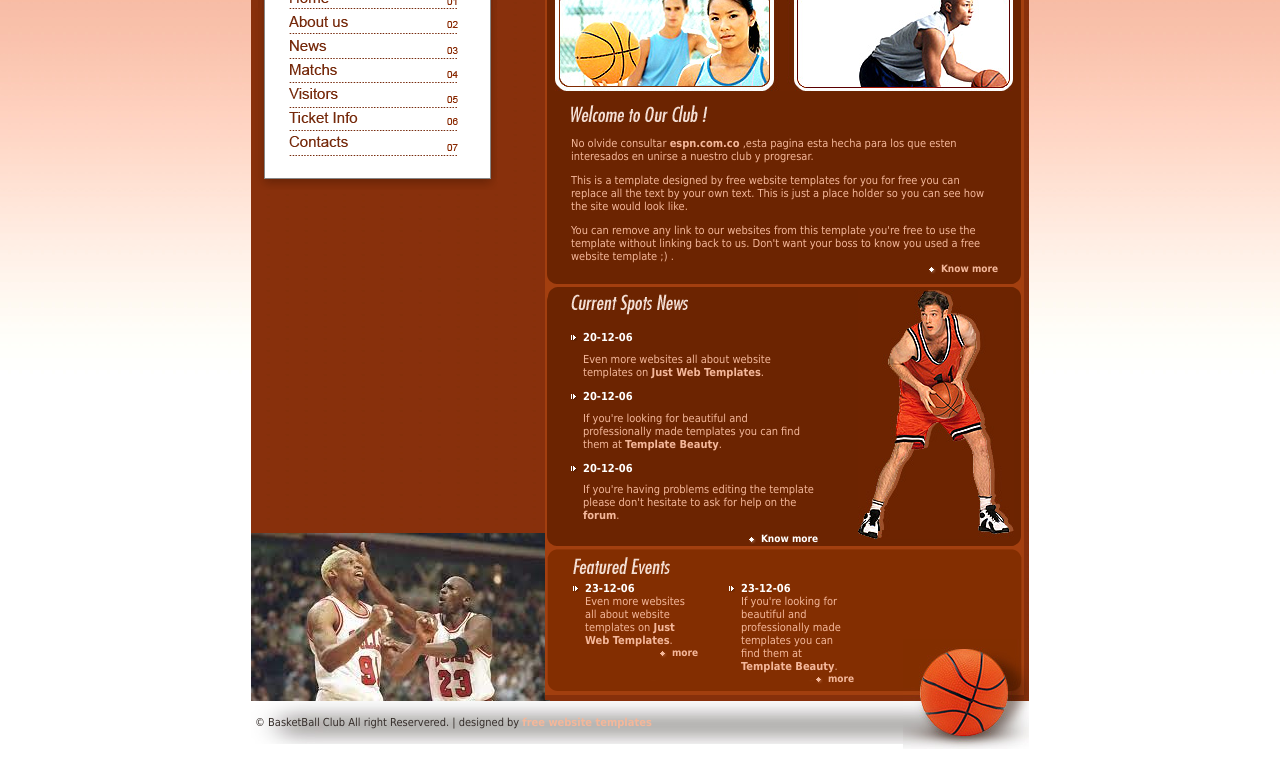
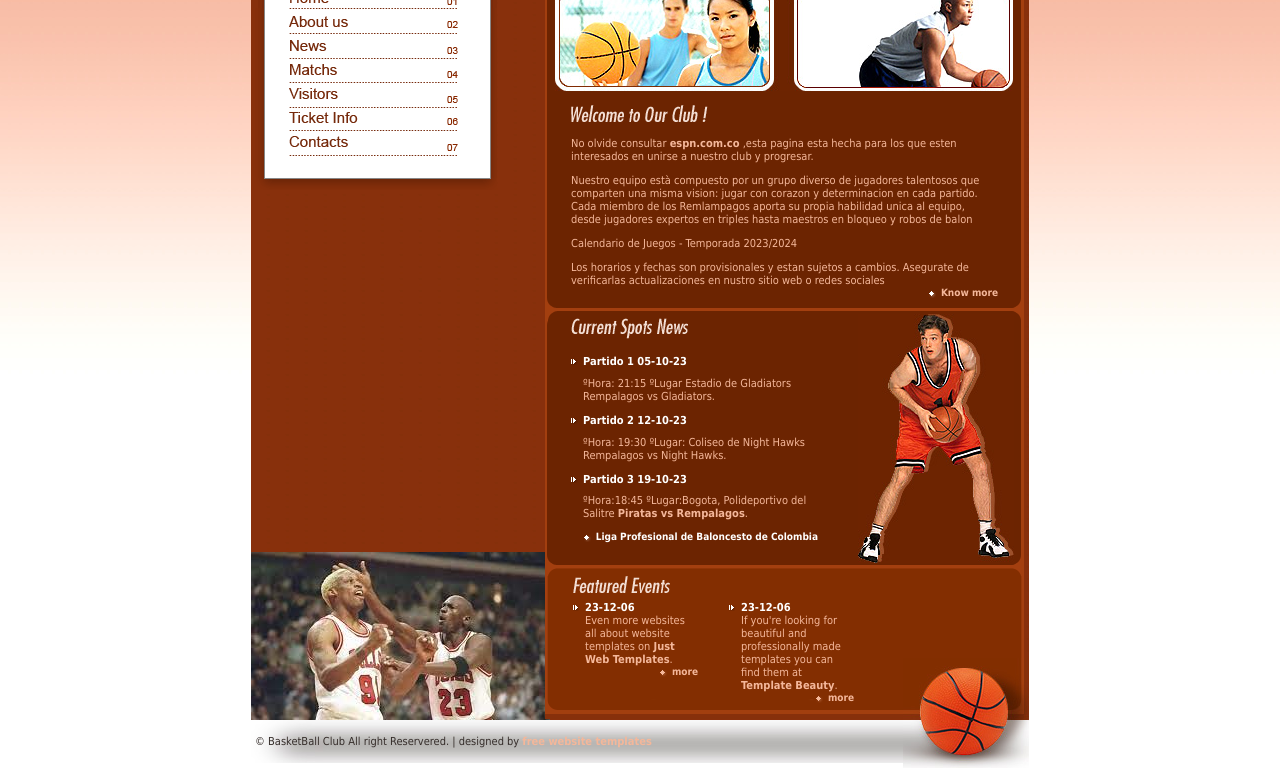
Before and after one commit to dvr-niko-qk/dvr-niko-qk.github.io, a plain HTML site: page index.html in a window 1280 px wide. Shown: the part 102-885 px from the top of the page. Drawn offline with Linux system fonts and the light colour scheme.

Commit message:
Add files via upload

```diff
--- a/index.html
+++ b/index.html
@@ -18,8 +18,10 @@
             <div class="pad">
               <h2><img src="images/h_welcome_to_our_club.gif" width="137" height="17" alt="Bienbenido a nuestro club" /></h2>
               <p>No olvide consultar <a href="https://www.espn.com.co/basquetbol/nba/estadisticas/_/temporada/2023/tipodetemporada/3">espn.com.co</a> ,esta pagina esta hecha para los que esten interesados en unirse a nuestro club y progresar.</p>
-              <p>This is a template designed by free website templates for you for free you can replace all the text by your own text. This is just a place holder so you can see how the site would look like.</p>
-              <p>You can remove any link to our websites from this template you're free to use the template without linking back to us. Don't want your boss to know you used a free website template ;) .</p>
+              <p>Nuestro equipo està compuesto por un grupo diverso de jugadores talentosos que comparten una misma vision: jugar con corazon y determinacion en cada partido. Cada miembro de los Remlampagos aporta su propia habilidad unica al equipo, desde jugadores expertos en triples hasta maestros en bloqueo y robos de balon
+                </p>
+              <p>Calendario de Juegos - Temporada 2023/2024</p>
+                <p> Los horarios y fechas son provisionales y estan sujetos a cambios. Asegurate de verificarlas actualizaciones en nustro sitio web o redes sociales</p>
               <p class="more"><a href="#" class="diamond">Know more</a></p>
             </div>
           </div>
@@ -30,13 +32,15 @@
           <div class="bot"> <img src="images/pic_3.jpg" width="156" height="249" alt="Pic 3" class="right" />
             <div class="pad">
               <h2><img src="images/h_current_sports_news.gif" width="117" height="21" alt="Current Sports News"></h2>
-              <h3>20-12-06</h3>
-              <p>Even more websites all about website templates on <a href="http://www.justwebtemplates.com">Just Web Templates</a>.</p>
-              <h3>20-12-06</h3>
-              <p>If you're looking for beautiful and professionally made templates you can find them at <a href="http://www.templatebeauty.com">Template Beauty</a>.</p>
-              <h3>20-12-06</h3>
-              <p>If you're having problems editing the template please don't hesitate to ask for help on the <a href="#">forum</a>.</p>
-              <p class="more"><a href="#" class="diamond">Know more</a></p>
+              <h3>Partido 1 05-10-23</h3>
+              <p>
+                  ºHora: 21:15 ºLugar Estadio de Gladiators    Rempalagos vs Gladiators</a>.
+              </p>
+              <h3>Partido 2 12-10-23</h3>
+              <p> ºHora: 19:30 ºLugar: Coliseo de Night Hawks      Rempalagos vs Night Hawks</a>.</p>
+              <h3>Partido 3 19-10-23</h3>
+              <p>ºHora:18:45 ºLugar:Bogota, Polideportivo del Salitre <a href="http://www.piratasdebogota.com/">Piratas vs Rempalagos</a>.</p>
+              <p class="more"><a href="https://www.instagram.com/dpbcolombia/?hl=es" class="diamond">Liga Profesional de Baloncesto de Colombia</a></p>
             </div>
             <div class="clear"></div>
           </div>
```
